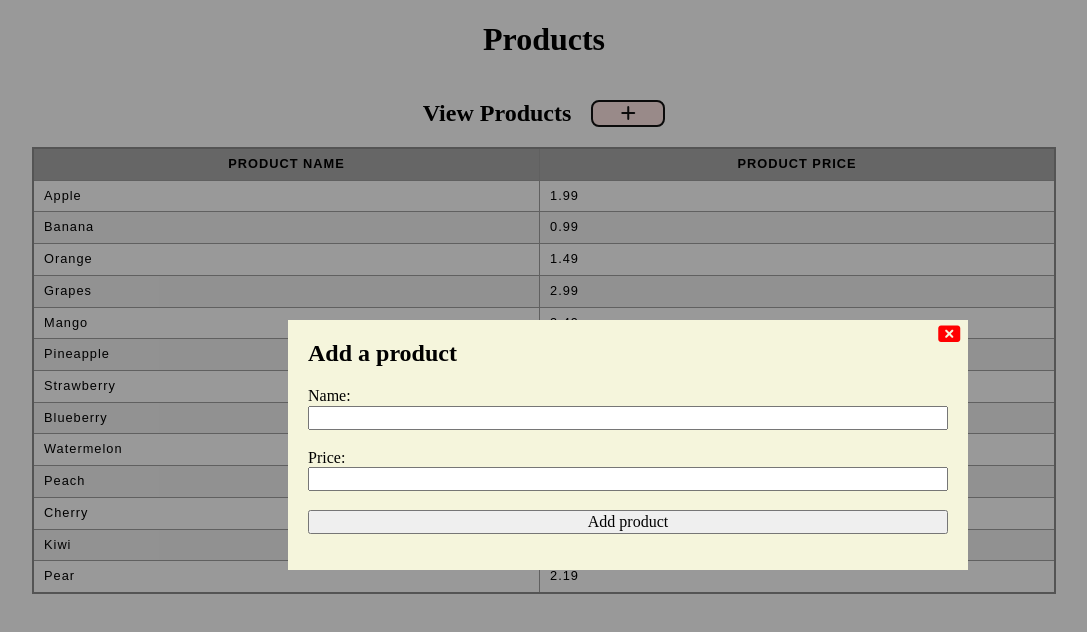
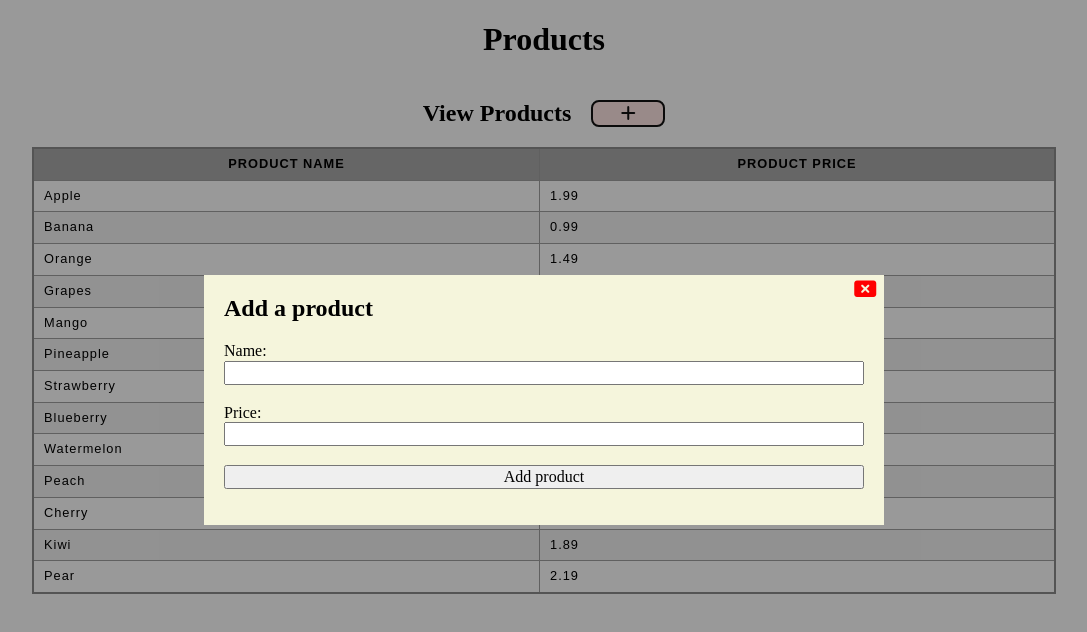
Before and after one commit to huyhai1994/home-work-17092025, a website built with webpack: page index.html in a window 1280 px wide. Both pictures are taken after a click on the element 724 px from the left and 113 px from the top of the page. Shown: the whole page, without its empty margins (96-1183 px from the left). Built offline with nearby package versions, Linux system fonts and the light colour scheme.

Commit message:
fix center modal position

```diff
--- a/css/style.css
+++ b/css/style.css
@@ -14,7 +14,7 @@
 
 
 /*###  TITLE AND SUBTITLE START ### */
-:root{
+:root {
   --main-color: red;
   --main-background: #f8f9fa;
   --font-size-base: 16px;
@@ -100,8 +100,6 @@ tr:nth-child(even) {
   overflow: auto; /* Enable scroll if needed */
   background-color: rgb(0, 0, 0); /* Fallback color */
   background-color: rgba(0, 0, 0, 0.4); /* Black w/ opacity */
-  padding: 0 20px;
-
 }
 
 .modal-content {
@@ -110,9 +108,10 @@ tr:nth-child(even) {
   background-color: beige;
   margin: auto;
   position: fixed;
-  top: 40vh;
-  left: 30vw;
   padding: 0 20px;
+  top: 50%;
+  right: 50%;
+  transform: translate(50%, -50%);
 }
 
 .modal-header {
@@ -124,7 +123,7 @@ tr:nth-child(even) {
   flex-direction: column;
 }
 
-.close{
+.close {
   position: absolute;
   right: 5px;
   top: 3px;
@@ -134,9 +133,9 @@ tr:nth-child(even) {
   cursor: pointer;
 }
 
-.fa-rectangle-xmark{
+.fa-rectangle-xmark {
   font-size: 22px;
-  color:var(--main-color);
+  color: var(--main-color);
 }
 
 /*### MODAL ###*/
```
